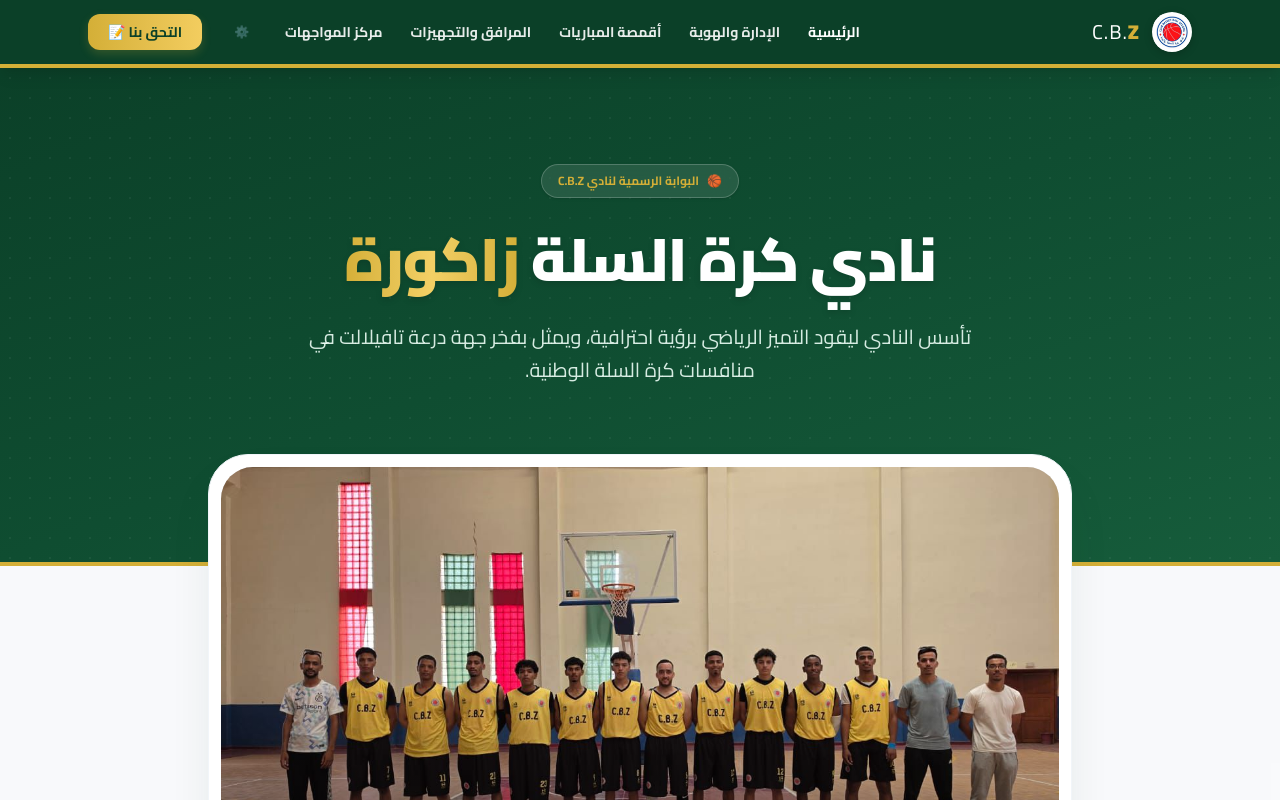
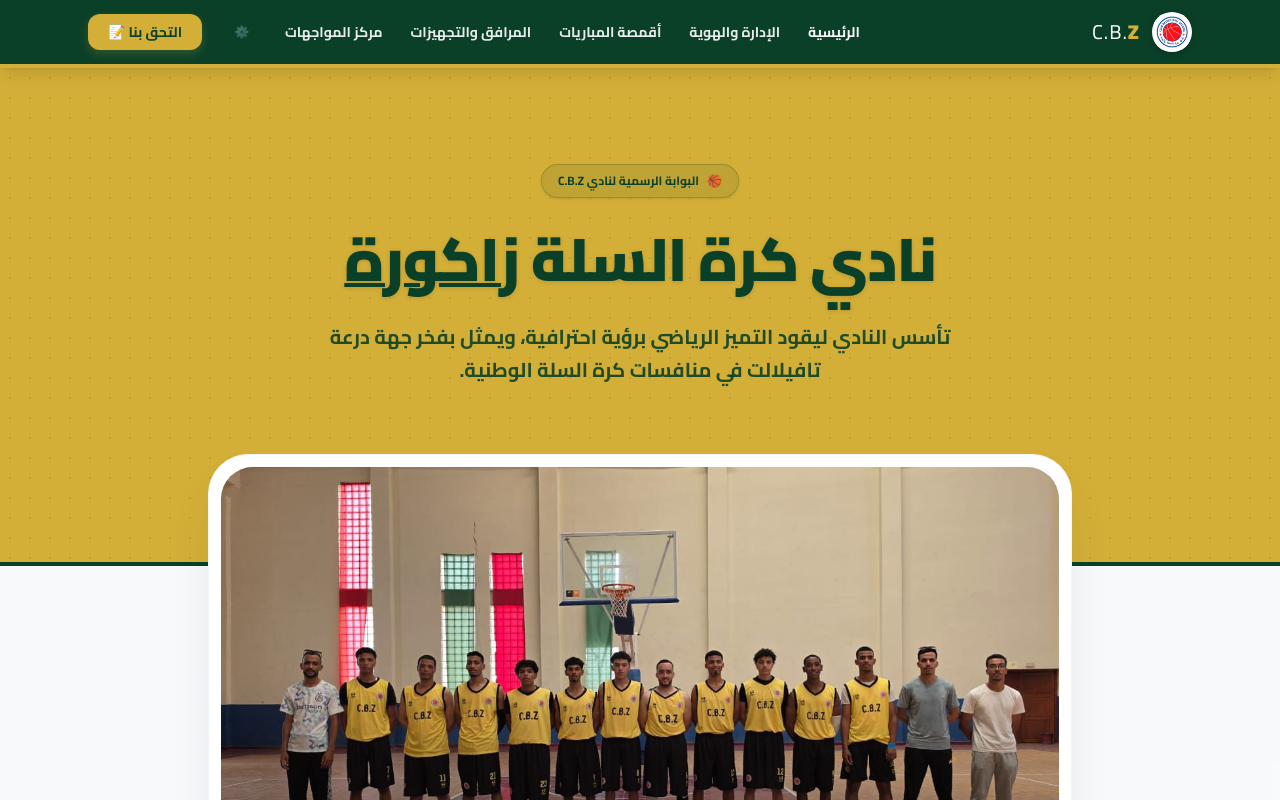
Before and after one commit to ILYAS11123/cbz-website, a Next.js app: page / in a window 1280 px wide. Shown: the top 800 px of the page. Built offline with nearby package versions, Linux system fonts and the light colour scheme.

Commit message:
design: correct swap of green and yellow zones

```diff
--- a/app/layout.tsx
+++ b/app/layout.tsx
@@ -5,7 +5,6 @@ import Link from 'next/link'
 export const metadata = {
   title: 'C.B.Z - نادي كرة السلة زاكورة',
   description: 'الموقع الرسمي لنادي كرة السلة زاكورة - الهوية، الإدارة ومركز المواجهات',
-  // 👇 الكود الجديد والمغربي الصحيح لي عطاك جوجل دابا
   verification: {
     google: 'AcAdNKgo50lCXbyPltSG55tkEyYlSskTzvtHfWEue2c',
   },
@@ -25,11 +24,11 @@ export default function RootLayout({
       </head>
       <body className="bg-gray-50 text-gray-800 antialiased font-['Cairo',sans-serif]">
 
-        {/* 🧭 شريط التنقل الاحترافي (Premium Header) */}
+        {/* 🧭 شريط التنقل (الخلفية خضراء غامقة والخط التحتاني أصفر ذهبي) */}
         <nav className="bg-[#0B4028] text-white sticky top-0 z-50 shadow-lg border-b-4 border-[#D4AF37] backdrop-blur-md bg-opacity-95 transition-all">
           <div className="container mx-auto max-w-6xl px-6 py-3 flex flex-col md:flex-row items-center justify-between gap-4">
 
-            {/* 👑 جهة اليمين: اللوغو الرسمي C.B.Z */}
+            {/* 👑 اللوغو الرسمي C.B.Z */}
             <Link href="/" className="flex items-center gap-3 group shrink-0">
               <div className="relative h-10 w-10 bg-white rounded-full p-0.5 overflow-hidden shadow-[0_2px_8px_rgba(0,0,0,0.2)] group-hover:scale-105 transition-transform duration-300">
                 <img
@@ -43,7 +42,7 @@ export default function RootLayout({
               </span>
             </Link>
 
-            {/* جهة اليسار: الروابط المصفوفه ومحاذية */}
+            {/* الروابط المتناسقة مع الخلفية الخضراء */}
             <div className="flex flex-wrap items-center justify-center gap-4 lg:gap-7 font-bold text-xs md:text-sm">
               <Link href="/" className="text-white hover:text-[#D4AF37] transition-colors relative after:content-[''] after:absolute after:bottom-[-4px] after:right-0 after:w-0 hover:after:w-full after:h-[2px] after:bg-[#D4AF37] after:transition-all">
                 الرئيسية
@@ -61,7 +60,6 @@ export default function RootLayout({
                 مركز المواجهات
               </Link>
 
-              {/* 🛠️ زر الإدارة (Admin) المخفي بذكاء */}
               <Link
                 href="/admin"
                 className="text-white/40 hover:text-white transition-opacity text-xs p-1"
@@ -70,9 +68,10 @@ export default function RootLayout({
                 ⚙️
               </Link>
 
+              {/* زر التحق بنا بالأصفر الذهبي */}
               <Link
                 href="/tryouts"
-                className="bg-gradient-to-r from-[#D4AF37] to-[#F3CD5F] text-[#0B4028] font-900 px-5 py-2 rounded-xl shadow-[0_4px_10px_rgba(212,175,55,0.2)] hover:shadow-[0_4px_20px_rgba(212,175,55,0.45)] hover:-translate-y-0.5 active:translate-y-0 transition-all duration-200 ease-in-out shrink-0"
+                className="bg-[#D4AF37] text-[#0B4028] font-900 px-5 py-2 rounded-xl shadow-[0_4px_10px_rgba(212,175,55,0.2)] hover:shadow-[0_4px_20px_rgba(212,175,55,0.45)] hover:-translate-y-0.5 active:translate-y-0 transition-all duration-200 ease-in-out shrink-0"
               >
                 التحق بنا 📝
               </Link>
@@ -83,7 +82,7 @@ export default function RootLayout({
 
         <main className="min-h-screen">{children}</main>
 
-        {/* Footer التحتاني */}
+        {/* Footer التحتاني متناسق مع الهيدر بالأخضر */}
         <footer className="bg-[#0B4028] text-gray-300 border-t-8 border-[#D4AF37] py-8 mt-12">
           <div className="container mx-auto max-w-5xl px-4 text-center space-y-4">
             <h3 className="font-black text-white text-lg">نادي كرة السلة زاكورة © 2026</h3>
--- a/app/page.tsx
+++ b/app/page.tsx
@@ -18,26 +18,30 @@ export default function Home() {
   return (
     <div className="min-h-screen bg-slate-50/50 pb-24 text-right antialiased selection:bg-[#0B4028] selection:text-white" dir="rtl">
 
-      {/* 1. قسم الواجهة الترحيبية الديناميكي (Hero Section) */}
-      <section className="relative bg-gradient-to-br from-[#0B4028] via-[#0f4d31] to-[#165c3b] text-white pt-24 pb-44 px-4 overflow-hidden border-b-4 border-[#D4AF37]">
-        <div className="absolute inset-0 opacity-5 bg-[radial-gradient(#ffffff_1px,transparent_1px)] [background-size:20px_20px]"></div>
+      {/* 1. قسم الواجهة الترحيبية (Hero Section) - تم تعديله للأصفر والأخضر بنجاح */}
+      <section className="relative bg-[#D4AF37] text-[#0B4028] pt-24 pb-44 px-4 overflow-hidden border-b-4 border-[#0B4028]">
+        {/* النقاط الخلفية الجمالية بالأخضر فوق الأصفر */}
+        <div className="absolute inset-0 opacity-10 bg-[radial-gradient(#0B4028_1px,transparent_1px)] [background-size:20px_20px]"></div>
 
         <div className="container mx-auto max-w-4xl space-y-6 relative z-10 text-center">
-          <div className="inline-flex items-center gap-2 bg-white/10 backdrop-blur-md text-[#D4AF37] border border-white/20 px-4 py-2 rounded-full font-bold text-xs shadow-sm">
+          {/* البادج الفوقاني متناسق بالأخضر */}
+          <div className="inline-flex items-center gap-2 bg-[#0B4028]/10 backdrop-blur-md text-[#0B4028] border border-[#0B4028]/20 px-4 py-2 rounded-full font-bold text-xs shadow-sm">
             <span>🏀</span> البوابة الرسمية لنادي C.B.Z
           </div>
 
-          <h1 className="text-4xl md:text-6xl font-black tracking-tight text-white leading-tight drop-shadow-md">
-            نادي كرة السلة <span className="text-transparent bg-clip-text bg-gradient-to-r from-[#D4AF37] via-[#f3d065] to-[#D4AF37]">زاكورة</span>
+          {/* العنوان الكبير بالأخضر الكامل مع خط تحت كلمة زاكورة */}
+          <h1 className="text-4xl md:text-6xl font-black tracking-tight text-[#0B4028] leading-tight drop-shadow-sm">
+            نادي كرة السلة <span className="underline decoration-4 decoration-[#0B4028]">زاكورة</span>
           </h1>
 
-          <p className="text-emerald-50/90 max-w-2xl mx-auto text-base md:text-xl font-medium leading-relaxed">
+          {/* الوصف بالأخضر الداكن لضمان أعلى نسبة وضوح وقراءة فوق الأصفر */}
+          <p className="text-[#0B4028]/90 max-w-2xl mx-auto text-base md:text-xl font-bold leading-relaxed">
             تأسس النادي ليقود التميز الرياضي برؤية احترافية، ويمثل بفخر جهة درعة تافيلالت في منافسات كرة السلة الوطنية.
           </p>
         </div>
       </section>
 
-      {/* 📸 2. الحاوية العائمة لصورة الفريق الجمالية */}
+      {/* 📸 2. الحاوية العائمة لصورة الفريق الجمالية (محفوظة بالكامل) */}
       <section className="container mx-auto max-w-4xl px-4 -mt-28 relative z-20">
         <div className="bg-white p-3 rounded-[2.5rem] shadow-[0_25px_50px_-12px_rgba(11,64,40,0.12)] border border-slate-100 overflow-hidden">
           <div className="relative rounded-[2rem] overflow-hidden group shadow-inner bg-slate-100">
@@ -54,11 +58,11 @@ export default function Home() {
         </div>
       </section>
 
-      {/* 📑 3. الكتلة الهندسية للبطاقة التقنية والمعلومات العامة (مطابقة للصورة تماماً) */}
+      {/* 📑 3. الكتلة الهندسية للبطاقة التقنية والمعلومات العامة */}
       <section className="container mx-auto max-w-5xl px-4 mt-20">
         <div className="bg-white rounded-[2.5rem] p-6 md:p-12 shadow-[0_15px_40px_rgba(0,0,0,0.02)] border border-slate-100/80 space-y-12">
 
-          {/* عنوان القسم محاذي باحترافية مع خط عمودي ملون */}
+          {/* عنوان القسم */}
           <div className="flex items-center gap-4 border-r-4 border-[#0B4028] pr-4">
             <div>
               <h2 className="text-2xl md:text-3.5xl font-black text-[#0B4028] tracking-tight">📊 الهوية التعريفية والبطاقة التقنية</h2>
@@ -66,7 +70,7 @@ export default function Home() {
             </div>
           </div>
 
-          {/* شبكة البطاقات العلوية الأربعة - زوايا ناعمة وتنسيق فخم */}
+          {/* شبكة البطاقات العلوية الأربعة */}
           <div className="grid grid-cols-1 sm:grid-cols-2 md:grid-cols-4 gap-5">
             {[
               { label: "الاسم الرسمي للنادي", value: "نادي كرة السلة زاكورة (C.B.Z)", style: "text-slate-800" },
@@ -81,7 +85,7 @@ export default function Home() {
             ))}
           </div>
 
-          {/* الموقف الإداري والاعتماد القانوني - مطابقة للأيقونات والـ Badges الخضراء بالصورة */}
+          {/* الموقف الإداري والاعتماد القانوني */}
           <div className="space-y-4 pt-2">
             <h3 className="font-black text-sm text-slate-700 flex items-center gap-2">
               <span className="text-[#0B4028] text-base">•</span> الوضعية الإدارية والاعتماد الجامعي:
@@ -99,7 +103,7 @@ export default function Home() {
             </div>
           </div>
 
-          {/* التقرير الاستثنائي - الخلفية الصفراء الخفيفة المحددة والراقية */}
+          {/* التقرير الاستثنائي الجغرافي */}
           <div className="bg-amber-50/40 rounded-2xl p-6 md:p-8 border border-amber-200/50 space-y-3 shadow-inner relative overflow-hidden">
             <h3 className="font-black text-base md:text-lg text-amber-900 flex items-center gap-2">
               📌 تقرير التوزيع الجغرافي ومظاهر التنافس الاستثنائية
```
